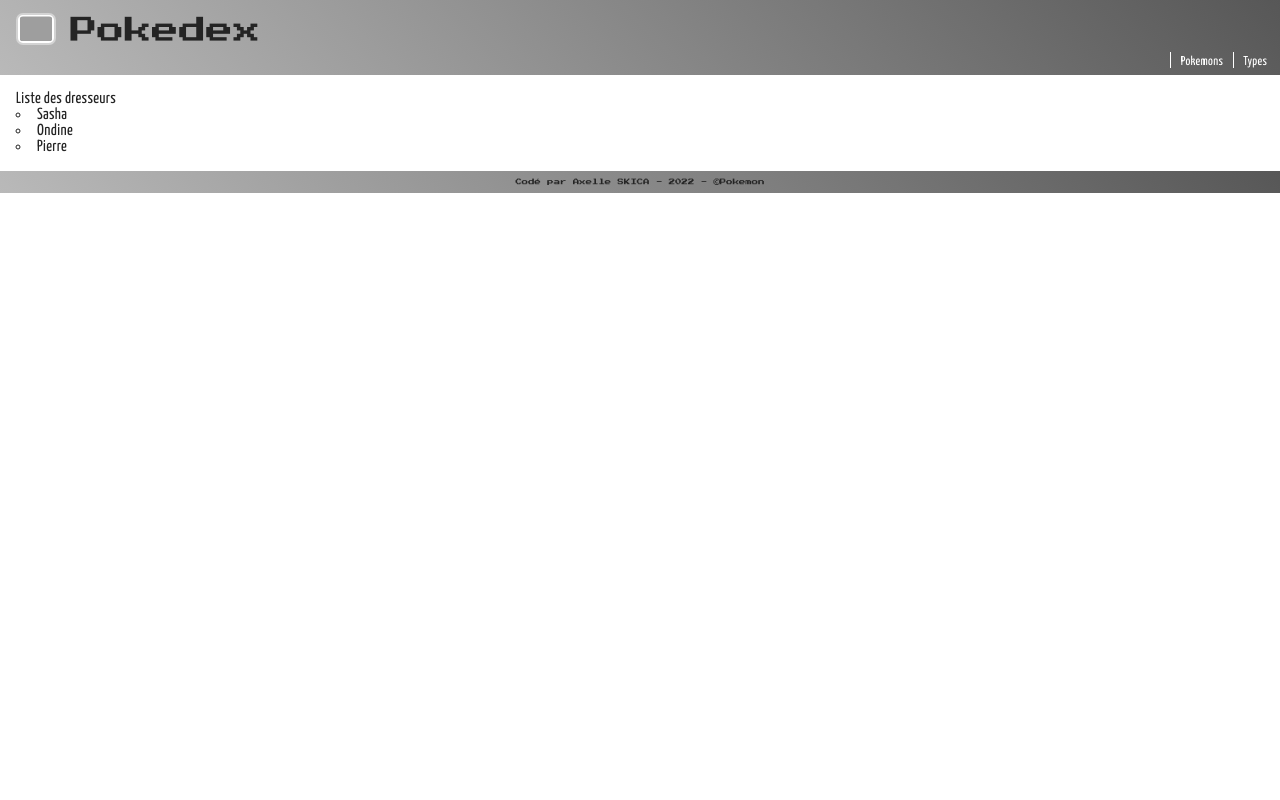
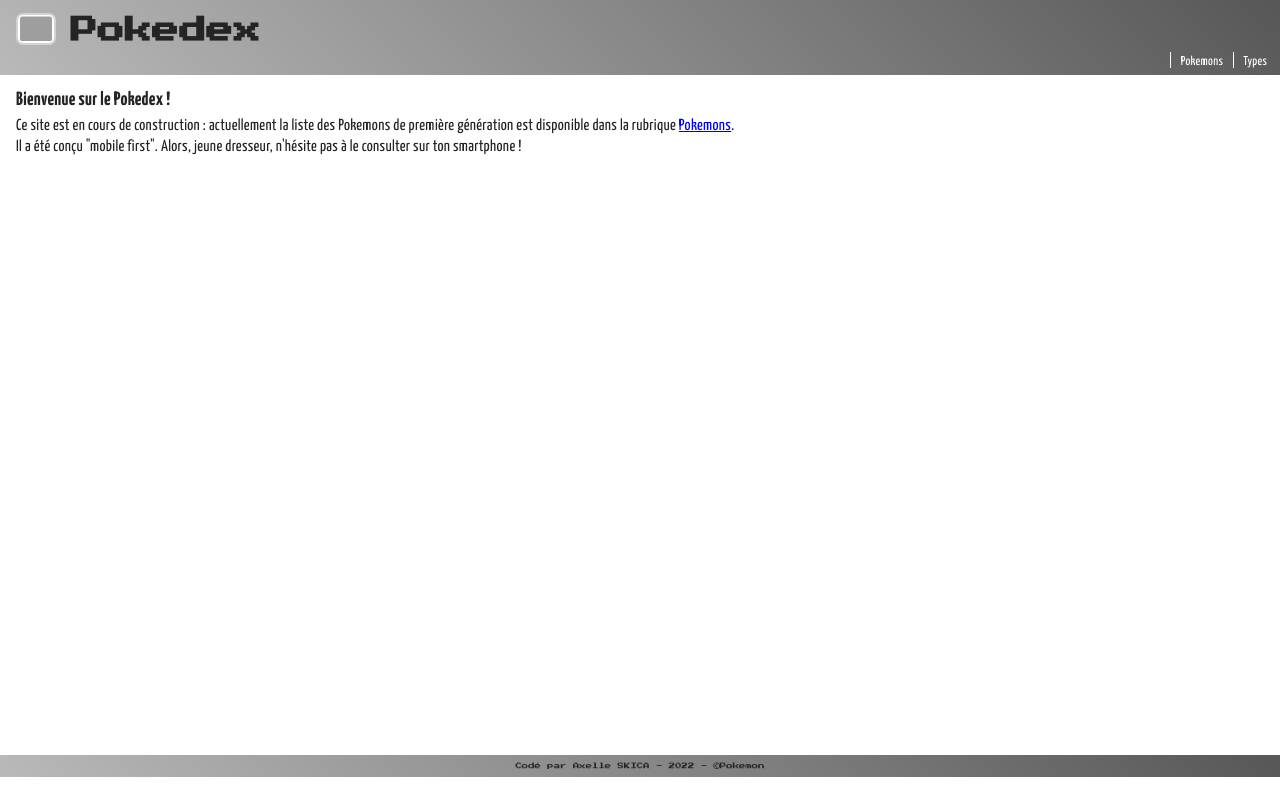
Before and after one commit to Axelle-SKICA/Pokedex_MVC_ORM, a Node server app: page / in a window 1280 px wide. Run offline with Node 20, Linux system fonts and the light colour scheme; some libraries are stand-ins or nearby versions; grey boxes are pictures that could not be loaded.

Commit message:
changed homepage + updated readme

```diff
--- a/app/views/home.ejs
+++ b/app/views/home.ejs
@@ -9,12 +9,11 @@
     <%- include("partials/header") %>
 
     <main>
-        <h1>Liste des dresseurs</h1>
-        <ul>
-            <li>Sasha</li>
-            <li>Ondine</li>
-            <li>Pierre</li>
-        </ul>
+        <h1>Bienvenue sur le Pokedex !</h1>
+        <div>
+            <p>Ce site est en cours de construction : actuellement la liste des Pokemons de première génération est disponible dans la rubrique <a href="/pokemons">Pokemons</a>.</p>
+            <p>Il a été conçu "mobile first". Alors, jeune dresseur, n'hésite pas à le consulter sur ton smartphone !</p>
+        </div>
     </main>
 
     <%- include("partials/footer") %>
--- a/package.json
+++ b/package.json
@@ -5,7 +5,7 @@
   "main": "index.js",
   "scripts": {
     "test": "echo \"Error: no test specified\" && exit 1",
-    "dev": "nodemon '/var/www/html/DIVERS/pokedex_dec2022/index.js'",
+    "dev": "npx nodemon '/var/www/html/DIVERS/pokedex_dec2022/index.js'",
     "db:reset": "psql -U pokedex -d pokedex -f data/DB/pokedex.sql"
   },
   "repository": {
--- a/public/css/style.css
+++ b/public/css/style.css
@@ -72,11 +72,22 @@
 
 
 /* MAIN */
+    h1{
+        font-size: 1.2rem;
+        font-weight: bold;
+        margin-bottom: 0.5rem;
+    }
+
+    p{
+        margin-bottom: 0.3rem;
+    }
+
     main{
         padding: 1rem;
         font-family: 'Yanone Kaffeesatz', sans-serif;
         color: rgb(36,36,36);
         letter-spacing: 0.3px;
+        min-height:85vh;
     }
 
     li {
```
Also changed, not shown: README.md.
